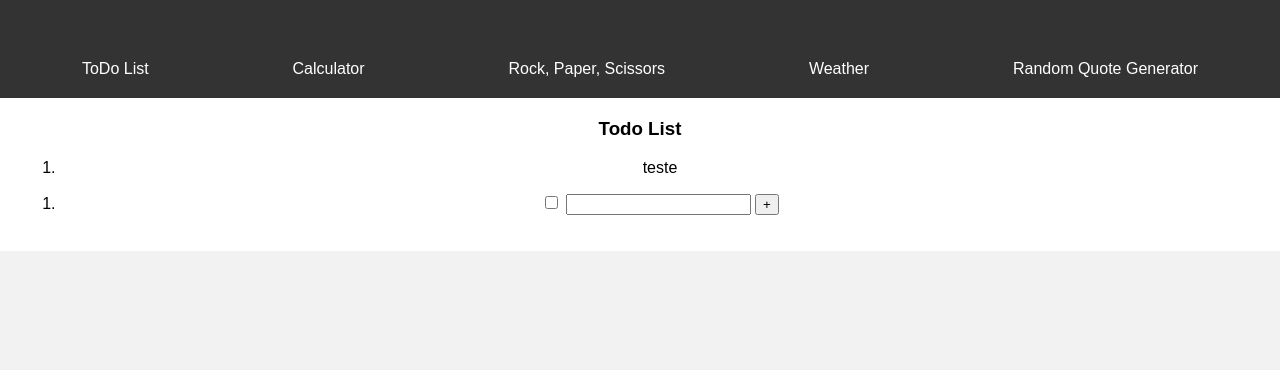
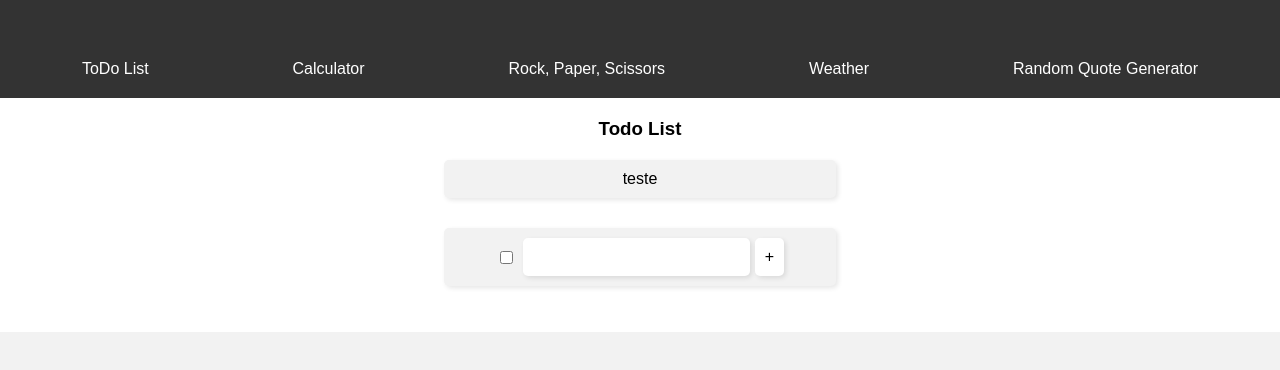
Before and after one commit to canpse/html_css_js_raw, a plain HTML site: page todo.html in a window 1280 px wide. Drawn offline with Linux system fonts and the light colour scheme.

Commit message:
added animation to the add task button

```diff
--- a/style/todo.css
+++ b/style/todo.css
@@ -1,4 +1,4 @@
-#todo_list {
+.todo_list {
     list-style-type: none;
     padding: 0;
     display: flex;
@@ -7,7 +7,7 @@
     margin-top: 20px;
 }
 
-#todo_list li {
+.todo_list li {
     background-color: #f2f2f2;
     padding: 10px;
     border-radius: 5px;
@@ -20,17 +20,17 @@
     align-items: center;
 }
 
-#todo_list input[type="checkbox"] {
+.todo_list input[type="checkbox"] {
     margin-right: 10px;
 }
 
-#todo_list input[type="checkbox"]:checked + input {
+.todo_list input[type="checkbox"]:checked + input {
     text-decoration: line-through;
     color: #999;
     opacity: 0.5;
 }
 
-#todo_list input[type="text"] {
+.todo_list input[type="text"] {
     padding: 10px;
     font-size: 16px;
     border: none;
@@ -39,7 +39,27 @@
     box-shadow: 2px 2px 5px rgba(0,0,0,0.1);
 }
 
-#todo_list input[type="text"]:focus {
+.todo_list input[type="text"]:focus {
     outline: none;
     box-shadow: 2px 2px 5px rgba(0,0,0,0.3);
 }
+
+.todo_list button[type="button"] {
+    margin-left: 5px;
+    padding: 10px;
+    font-size: 16px;
+    border: none;
+    border-radius: 5px;
+    background-color: #fff;
+    box-shadow: 2px 2px 5px rgba(0,0,0,0.1);
+}
+
+.todo_list button:hover {
+    cursor: pointer;
+    background-color: buttonshadow;
+}
+
+.todo_list button:active {
+    background-color: buttonface;
+    transform: translateY(2px);
+}
```
Lines whose indentation alone changed are shown as unchanged.
